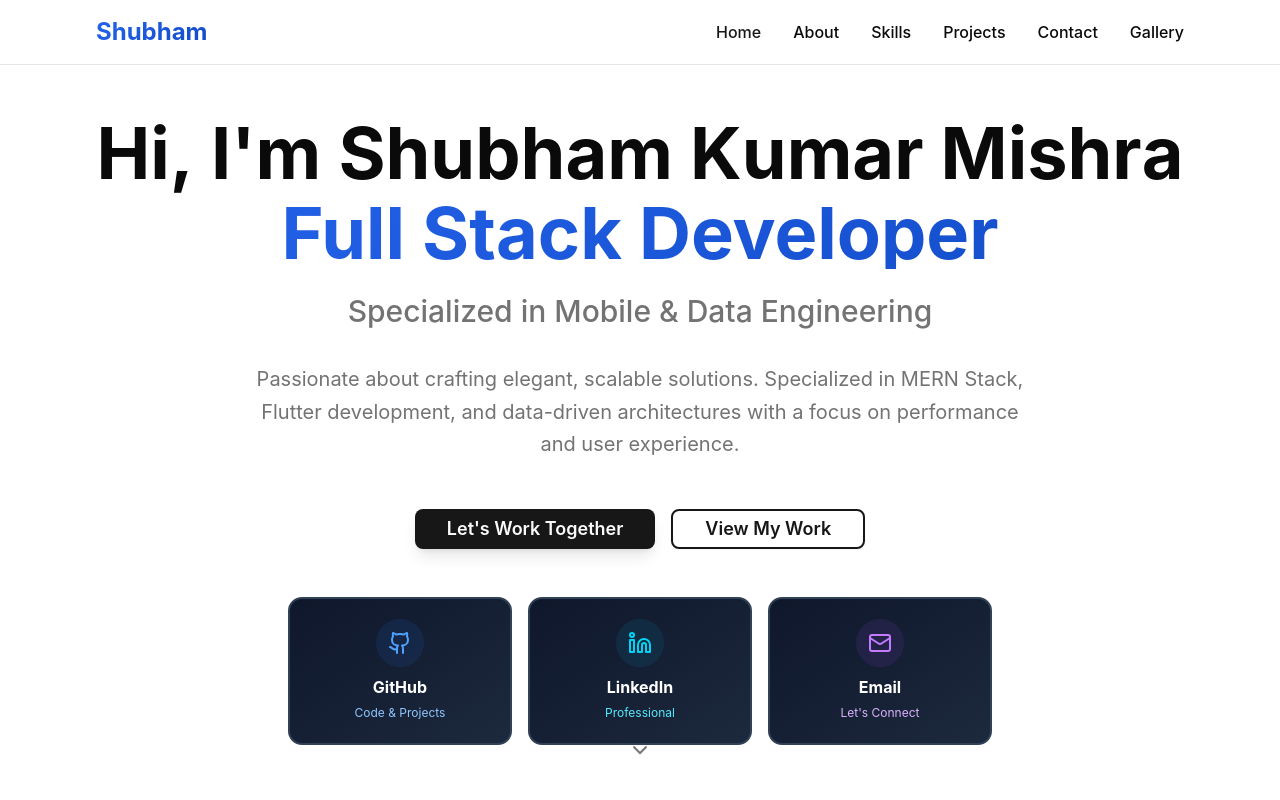
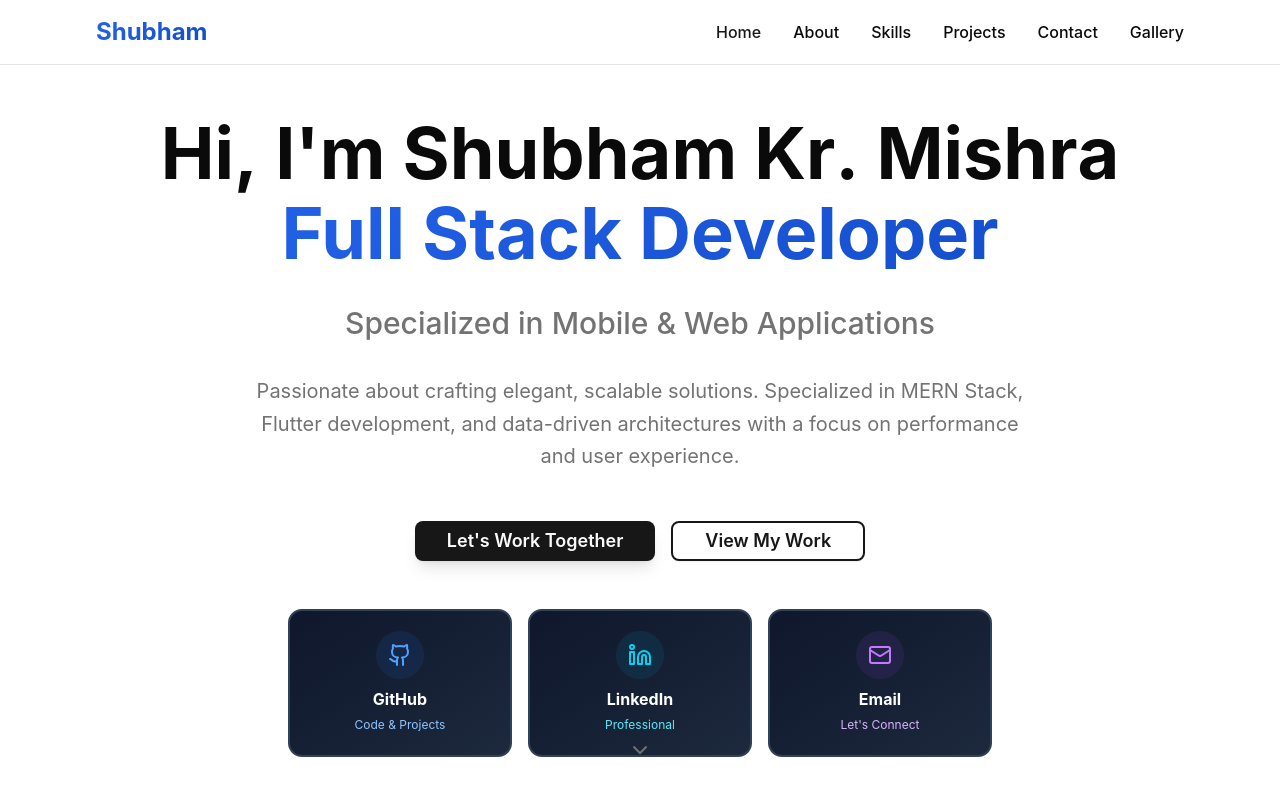
Before and after one commit to 2910Shubham/Shubham_portfolio, a React (Vite) app: page / in a window 1280 px wide. Shown: the top 800 px of the page. Built offline with nearby package versions, Linux system fonts and the light colour scheme.

Commit message:
update: hero

```diff
--- a/src/components/career-timeline.tsx
+++ b/src/components/career-timeline.tsx
@@ -35,7 +35,7 @@ const careerMilestones = [
   {
     date: "Mar 2025",
     title: "Wins and Losses",
-    story: "Won LogoVation hackathon, then lost at Hackit. The loss was harsh but crucial. It taught me that not every idea works, and that's okay. What matters is learning, iterating, and coming back stronger.",
+    story: "Won LogoVation hackathon, then lost at Hackit. The loss was harsh but crucial. It taught me that not every idea works, and that's okay. What matters is learning, iterating, and coming back stronger. Then won Techphiia hackathon—proof that persistence pays off.",
     type: "achievement",
   },
   {
--- a/src/components/hero-section.tsx
+++ b/src/components/hero-section.tsx
@@ -24,9 +24,9 @@ const HeroSection = memo(function HeroSection() {
           transition={{ duration: 0.6 }}
           className="float-animation"
         >
-          <h1 className="text-4xl sm:text-5xl lg:text-7xl font-bold text-foreground mb-6">
+          <h1 className="text-4xl p-3 sm:text-5xl lg:text-7xl font-bold text-foreground mb-6">
             <KineticTypography
-              text="Hi, I'm Shubham Kumar Mishra"
+              text="Hi, I'm Shubham Kr. Mishra"
               className="block"
             />
             <motion.span
@@ -44,7 +44,7 @@ const HeroSection = memo(function HeroSection() {
             animate={{ opacity: 1, y: 0 }}
             transition={{ duration: 0.5, delay: 1.4 }}
           >
-            Specialized in Mobile & Data Engineering
+            Specialized in Mobile & Web Applications
           </motion.p>
         </motion.div>
 
--- a/src/components/projects-section.tsx
+++ b/src/components/projects-section.tsx
@@ -26,7 +26,7 @@ export default function ProjectsSection({
   const projects: Project[] = [
     {
       id: "tuku-go",
-      title: "Tuku Go - Ride-Sharing App (In Development)",
+      title: "Tuku Go - Ride-hailing App (In Development)",
       description:
         "Cross-platform Flutter app | Real-time location tracking | Integrated payments | MVP stage.",
       image: "projects/TukuGO.png",
@@ -48,6 +48,30 @@ export default function ProjectsSection({
           "SITUATION: Wanted to build a cost-effective ride-sharing solution with modern features. ACTION: Developed a cross-platform Flutter app with real-time location sync, driver matching algorithm, and integrated payment processing. RESULT: Functional MVP with core ride-sharing features. Demonstrates expertise in real-time data handling, mobile app architecture, and payment integration.",
       },
     },
+    {
+        id: "puffnmore",
+        title: "PuffNMore - E-commerce Platform",
+        description:
+          "$500K+ annual GMV | 15K+ monthly visitors | 3.5% cart abandonment | Production-grade platform.",
+        image: "projects/puffNmore.com.png",
+        technologies: ["React", "Node.js", "MongoDB", "Express.js", "Stripe"],
+        link: "https://puffsnmore.com/",
+        details: {
+          overview:
+            "Scalable full-featured e-commerce platform handling complex product catalog, secure payments, real-time inventory, and order fulfillment.",
+          features: [
+            "Dynamic product catalog with advanced filtering (10K+ SKUs, real-time inventory sync via WebSocket)",
+            "Secure checkout with Stripe & PayPal integration (3.5% cart abandonment, 99.9% uptime SLA)",
+            "User authentication & CRM system (50K+ registered users, 15K+ monthly organic visitors)",
+            "Order tracking with real-time updates & SMS notifications (5000+ monthly orders, 97% accuracy)",
+            "Admin dashboard with analytics, inventory management & sales forecasting (ML-powered)",
+            "Mobile-responsive design achieving 100/100 Lighthouse performance score",
+          ],
+          technologies: ["React", "Node.js", "Express.js", "MongoDB", "Stripe", "PayPal", "Redux"],
+          content:
+            "SITUATION: Retail client experiencing 8% cart abandonment & lacking real-time inventory visibility. ACTION: Built production-grade platform with 1-click checkout, real-time stock sync, abandoned cart recovery, & predictive analytics. RESULT: $500K+ annual GMV, 15K+ monthly visitors, 3.5% cart abandonment (vs 8% before), 99.9% uptime, 5K+ orders/month.",
+        },
+      },
     {
       id: "campus-kart",
       title: "Campus Kart - P2P Marketplace",
@@ -118,30 +142,6 @@ export default function ProjectsSection({
         technologies: ["HTML", "Tailwind CSS", "JavaScript", "Responsive Design"],
         content:
           "SITUATION: Coaching institute needed an online presence to reach students. ACTION: Built a lightweight, responsive website with course information, faculty profiles, and inquiry forms. Optimized for mobile access with minimal bandwidth requirements. RESULT: Professional online presence with clean information architecture and good user experience across devices.",
-      },
-    },
-    {
-      id: "puffnmore",
-      title: "PuffNMore - E-commerce Platform",
-      description:
-        "$500K+ annual GMV | 15K+ monthly visitors | 3.5% cart abandonment | Production-grade platform.",
-      image: "projects/puffNmore.com.png",
-      technologies: ["React", "Node.js", "MongoDB", "Express.js", "Stripe"],
-      link: "https://puffsnmore.com/",
-      details: {
-        overview:
-          "Scalable full-featured e-commerce platform handling complex product catalog, secure payments, real-time inventory, and order fulfillment.",
-        features: [
-          "Dynamic product catalog with advanced filtering (10K+ SKUs, real-time inventory sync via WebSocket)",
-          "Secure checkout with Stripe & PayPal integration (3.5% cart abandonment, 99.9% uptime SLA)",
-          "User authentication & CRM system (50K+ registered users, 15K+ monthly organic visitors)",
-          "Order tracking with real-time updates & SMS notifications (5000+ monthly orders, 97% accuracy)",
-          "Admin dashboard with analytics, inventory management & sales forecasting (ML-powered)",
-          "Mobile-responsive design achieving 100/100 Lighthouse performance score",
-        ],
-        technologies: ["React", "Node.js", "Express.js", "MongoDB", "Stripe", "PayPal", "Redux"],
-        content:
-          "SITUATION: Retail client experiencing 8% cart abandonment & lacking real-time inventory visibility. ACTION: Built production-grade platform with 1-click checkout, real-time stock sync, abandoned cart recovery, & predictive analytics. RESULT: $500K+ annual GMV, 15K+ monthly visitors, 3.5% cart abandonment (vs 8% before), 99.9% uptime, 5K+ orders/month.",
       },
     },
     {
```
